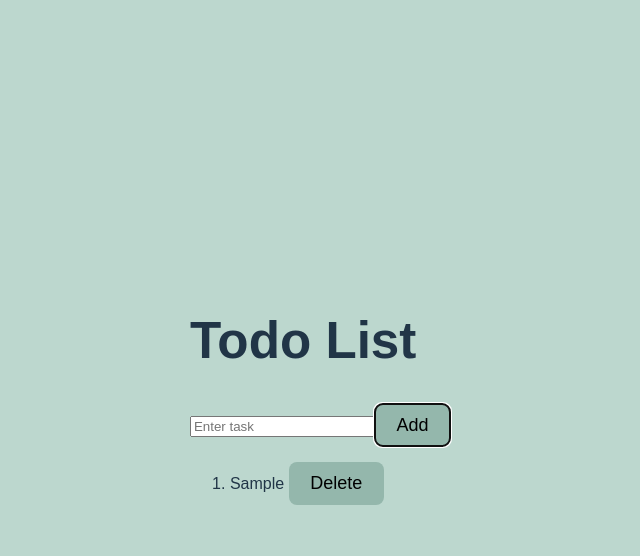
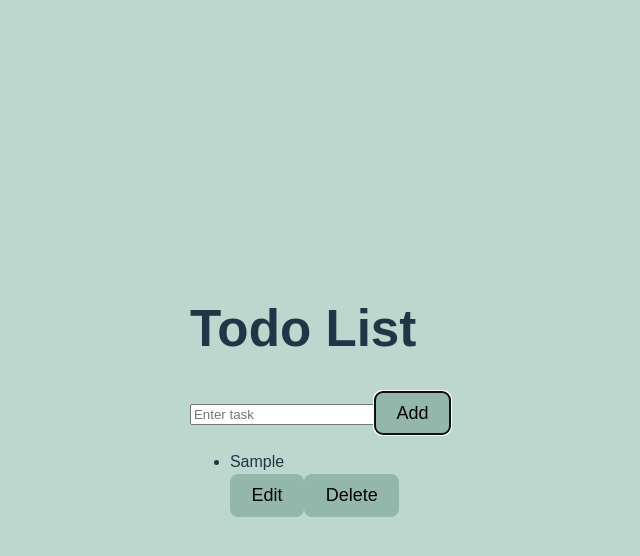
Before and after one commit to Kanchan012/form-react, a React (Vite) app in the folder form/: page /todo in a window 1280 px wide. Both pictures are taken after typing "Sample" into the empty fields and a click on the button "Add". Shown: the top 556 px of the page, without its empty margins (320-960 px from the left). Built offline with nearby package versions, Linux system fonts and the light colour scheme.

Commit message:
todo code updated

```diff
--- a/form/src/pages/Todo.tsx
+++ b/form/src/pages/Todo.tsx
@@ -3,38 +3,61 @@ import { useState } from "react";
 function Todo() {
   const [task, setTask] = useState("");
   const [tasks, setTasks] = useState<string[]>([]);
-  const addTask = () => {
-    if (task !== "") {
+  const [editIndex, setEditIndex] = useState<number | null>(null);
+ const handleAddOrEdit = () => {
+    if (task.trim() === "") return;
+
+    if (editIndex !== null) {
+      const newTasks = [...tasks];
+      newTasks[editIndex] = task;
+      setTasks(newTasks);
+      setEditIndex(null);
+    } else {
       setTasks([...tasks, task]);
-      setTask("");
     }
+    setTask("");
   };
 
   const deleteTask = (index: number) => {
-    const newTasks = tasks.filter((_, i) => i !== index);
-    setTasks(newTasks);
+    setTasks(tasks.filter((_, i) => i !== index));
+    if (editIndex === index) setEditIndex(null);
   };
 
+   const editTask = (index: number) => {
+    setTask(tasks[index]);
+    setEditIndex(index);
+  };
+
+
   return (
-    <div>
+   <div className="todo-container">
       <h1>Todo List</h1>
-      <input
-        value={task}
-        onChange={(e) => setTask(e.target.value)}
-        placeholder="Enter task"
-      />
-      <button onClick={addTask}>Add</button>
+      <div className="todo-input">
+        <input
+          type="text"
+          value={task}
+          onChange={(e) => setTask(e.target.value)}
+          placeholder="Enter task"
+        />
+        <button onClick={handleAddOrEdit}>
+          {editIndex !== null ? "Update" : "Add"}
+        </button>
+      </div>
 
       {tasks.length === 0 ? (
-        <p>No tasks yet</p>
+        <p className="empty-msg">No tasks yet</p>
       ) : (
-        <ol>
+        <ul className="task-list">
           {tasks.map((t, i) => (
-            <li key={i}>
-              {t} <button onClick={() => deleteTask(i)}>Delete</button>
+            <li key={i} className="task-item">
+              <span>{t}</span>
+              <div className="task-buttons">
+                <button className="edit-btn" onClick={() => editTask(i)}>Edit</button>
+                <button className="delete-btn" onClick={() => deleteTask(i)}>Delete</button>
+              </div>
             </li>
           ))}
-        </ol>
+        </ul>
       )}
     </div>
   );
```
